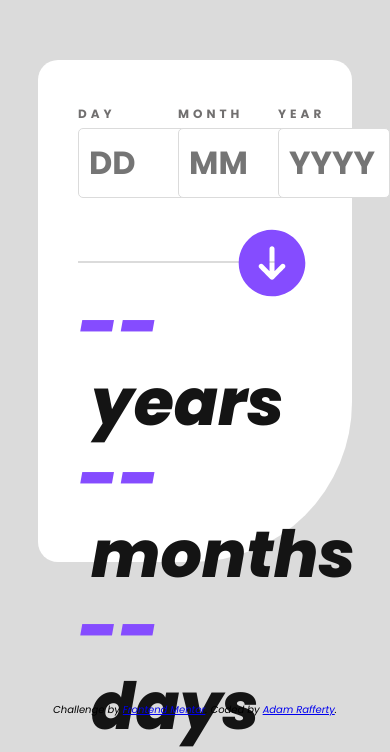
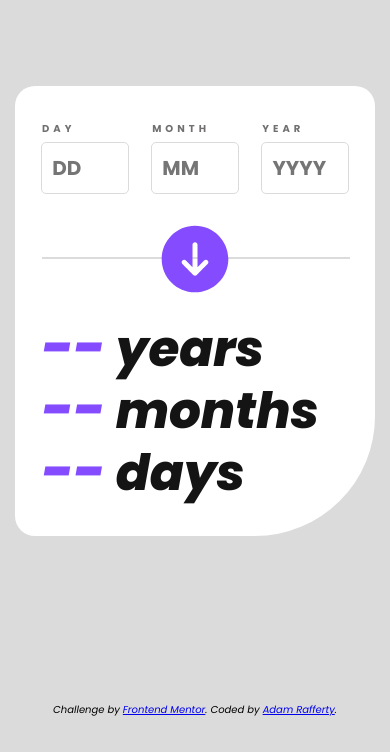
Before and after one commit to adraf/age-calculator-app, a plain HTML site: page index.html in a window 390 px wide. Shown: the part 111-863 px from the top of the page. Drawn offline with Linux system fonts and the light colour scheme.

Commit message:
all w orking and have added mobile styling

```diff
--- a/main.js
+++ b/main.js
@@ -19,10 +19,9 @@ const inputLabels = document.querySelectorAll('.inputLabels')
 const requiredMsg = document.querySelectorAll('.requiredMsg')
 
 const submitButton = document.getElementById('submit-btn')
-
 const daysInMonth = (year, month) => new Date(year, month, 0).getDate()
 
-// Need to account for which dates exist - leap years, certain months have 30 or 31
+// Need to account for which dates exist - leap years, months have 30 or 31 days
 // - APR, JUN, SEP, NOV - 30 days
 // - Rest 31 days
 // - FEB 28 days, or Leap Year 29 days
@@ -99,7 +98,7 @@ function checkDaysInMonth() {
       requiredMsg[0].innerText = 'Must be a valid day'
       submitButton.disabled = true
     } else if (monthNum === 2) {
-      //  If a year is a leap yr and month === 2 then set days to 29, else month === 2, set days to 28
+      // If a year is a leap yr and month === 2 then set days to 29, else month === 2, set days to 28
       // %4 yes -> %100 no = leap year || %4 yes -> %100 yes -> %400 yes = leap year
       // Leap Year
       if (yearNum !== 0 && ((yearNum % 4 === 0 && yearNum % 100 !== 0) || (yearNum % 4 === 0 && yearNum % 100 === 0 && yearNum % 400 === 0)) && dayNum > 29) {
@@ -173,50 +172,8 @@ function checkDaysInMonth() {
 }
 checkDaysInMonth()
 
-// ! Delete
-// function leapYear() {
-//   dateForm.addEventListener('change', (e) => {
-//     const yearNum = Number(yearInput.value)
-//     const monthNum = Number(monthInput.value)
-//     const dayNum = Number(dayInput.value)
-//     if (monthNum === 2 && dayNum > 29 && (yearNum % 4 === 0 && yearNum % 100 !== 0) || (yearNum % 4 === 0 && yearNum % 100 === 0 && yearNum % 400 === 0)) {
-//       // dayInput.setAttribute('max', 29)
-//     // if (dayNum > 29) {
-//       inputBoxes[0].classList.add('error-box')
-//       inputLabels[0].classList.add('error-color')
-//       requiredMsg[0].classList.remove('hideMsg')
-//       requiredMsg[0].classList.add('error-color')
-//       requiredMsg[0].innerText = 'Must be a valid date'
-//       console.log('29')
-//       // }
-//     } else if (monthNum === 2 && dayNum > 28) {
-//       // dayInput.setAttribute('max', 28)
-//       // if (dayNum > 28) {
-//       inputBoxes[0].classList.add('error-box')
-//       inputLabels[0].classList.add('error-color')
-//       requiredMsg[0].classList.remove('hideMsg')
-//       requiredMsg[0].classList.add('error-color')
-//       requiredMsg[0].innerText = 'Must be a valid date'
-//       console.log('28')
-//       // }
-//     } else {
-//       for (e of inputBoxes) {
-//         e.classList.remove('error-box')
-//       }
-//       for (e of inputLabels) {
-//         e.classList.remove('error-color')
-//       }
-//       for (e of requiredMsg) {
-//         e.classList.add('hideMsg')
-//         e.classList.remove('error-color')
-//         e.innerText = ''
-//       }
-//     }
-//   })
-// }
-// leapYear()
-
 function getResults(inputDay, inputMonth, inputYear) {
+  // const leapDays = getLeapDays()
   const dd = inputDay.length < 2 ? `0${inputDay}` : `${inputDay}`
   const mm = inputMonth.length < 2 ? `0${inputMonth}` : `${inputMonth}`
   const date = `${inputYear}-${mm}-${dd}T00:00:01`
@@ -225,8 +182,8 @@ function getResults(inputDay, inputMonth, inputYear) {
   const daysPassed = Math.floor(diff / (1000 * 60 * 60 * 24))
   // year
   const yearRes = Math.floor(daysPassed / 365)
-  const leapYr = Math.floor(yearRes / 4)
-  const leftOver = (daysPassed - (yearRes * 365)) - leapYr
+  const leftOver = (daysPassed - (yearRes * 365))
+
   // months
   // months are an array so Jan starts at 0
   const birthMonth = new Date(date).getMonth() + 1
@@ -239,6 +196,43 @@ function getResults(inputDay, inputMonth, inputYear) {
     }
   }
   const monthRes = lessThanMonth()
+
+  // function getLeapDays() {
+  //   const pastYr = thisYear - 1
+  //   const pastYrTwo = thisYear - 2
+  //   if ((thisYear % 4 === 0 && thisYear % 100 !== 0) || (thisYear % 4 === 0 && thisYear % 100 === 0 && thisYear % 400 === 0)) {
+  //     if (thisMonth > 2 && (Number(inputMonth) === 1 || Number(inputMonth) === 2 && inputDay <= 29)) {
+  //       return Math.floor((thisYear - Number(inputYear)) / 4) + 2
+  //     } else if ((thisMonth > 2 && Number(inputMonth) > 2)
+  //     ||
+  //     ((thisMonth === 1 || thisMonth === 2 && todayDate < 29) && (Number(inputMonth) === 1 || Number(inputMonth) === 2 && inputDay <= 29))) {
+  //       return Math.floor((thisYear - Number(inputYear)) / 4) + 1
+  //     } else if ((thisMonth === 1 || thisMonth === 2 && todayDate < 29) && Number(inputMonth) > 2) {
+  //       return Math.floor((thisYear - Number(inputYear)) / 4)
+  //     }
+  //   } else if ((pastYr % 4 === 0 && pastYr % 100 !== 0) || (pastYr % 4 === 0 && pastYr % 100 === 0 && pastYr % 400 === 0)) {
+  //     if (Number(inputMonth) === 1 || Number(inputMonth) === 2 && inputDay <= 29) {
+  //       return Math.floor(((thisYear - 1) - Number(inputYear)) / 4) + 1
+  //     } else {
+  //       return Math.floor(((thisYear - 1) - Number(inputYear)) / 4)
+  //     }
+  //   } else if ((pastYrTwo % 4 === 0 && pastYrTwo % 100 !== 0) || (pastYrTwo % 4 === 0 && pastYrTwo % 100 === 0 && pastYrTwo % 400 === 0)) {
+  //     if (Number(inputMonth) === 1 || Number(inputMonth) === 2 && inputDay <= 29) {
+  //       return Math.floor(((thisYear - 2) - Number(inputYear)) / 4) + 1
+  //     } else {
+  //       return Math.floor(((thisYear - 2) - Number(inputYear)) / 4)
+  //     }
+  //   } else {
+  //     if (Number(inputMonth) === 1 || Number(inputMonth) === 2 && inputDay <= 29) {
+  //       return Math.floor(((thisYear - 3) - Number(inputYear)) / 4) + 1
+  //     } else {
+  //       return Math.floor(((thisYear - 3) - Number(inputYear)) / 4)
+  //     }
+  //   }
+  // }
+  // getLeapDays()
+
+
 
   // days
   const prevMonthLength = daysInMonth(thisYear, thisMonth - 1)
--- a/style.css
+++ b/style.css
@@ -44,12 +44,11 @@ body {
 
 main {
   background-color: var(--white);
-  width: 60%;
-  height: 50%;
+  width: 500px;
+  height: 450px;
   display: flex;
   flex-direction: column;
   align-items: center;
-  justify-content: space-evenly;
   border-radius: 20px;
   border-bottom-right-radius: 160px;
   padding: 40px;
@@ -79,6 +78,12 @@ main {
   font-size: 32px;
   padding: 10px;
   width: 90px;
+  cursor: pointer;
+}
+
+.inputBoxes:focus {
+  outline: none !important;
+  border: 1px var(--purple) solid;
 }
 
 .inputLabels {
@@ -109,10 +114,16 @@ input[type="submit"] {
   position: absolute;
   top: -30px;
   right: 0;
+  cursor: pointer;
 }
 
 path {
   fill: var(--purple);
+  transition: 0.1s ease-in-out;
+}
+
+path:hover {
+  fill: var(--off-black);
 }
 
 /* Removes increment buttons from number fields */
@@ -173,3 +184,69 @@ input::-webkit-inner-spin-button {
   padding: 15px;
   font-size: 10px;
 }
+
+@media (max-width: 680px) {
+
+  /* main width smaller */
+  /* main height taller */
+  main {
+    width: 340px;
+    padding: 30px 10px 0 10px;
+    border-radius: 20px;
+    border-bottom-right-radius: 120px;
+    height: 420px;
+  }
+
+  /* input boxes width larger */
+  .date-input-section {
+    width: 90%;
+  }
+
+  .form-section {
+    width: 100%;
+  }
+
+  .form-titles-and-inputs {
+    width: 28%;
+    align-items: center;
+  }
+
+  .inputBoxes {
+    font-size: 20px;
+    padding: 10px 0 10px 10px;
+    width: 88%;
+  }
+
+  .inputLabels {
+    align-self: flex-start;
+    font-size: 10px;
+  }
+
+  /* move button to middle, reduce hr */
+  hr {
+    width: 100%;
+  }
+
+  .submit-btn-svg {
+    left: 0;
+    right: 0;
+    margin: 0 auto;
+  }
+
+
+  .time-result {
+    width: 90%;
+    height: 60%;
+    font-size: 50px;
+    line-height: 60px;
+    display: flex;
+    flex-direction: column;
+    justify-content: center;
+    align-content: flex-start;
+  }
+
+  /* Result numbers */
+  .ind-result {
+    font-size: 55px;
+  }
+}
```
Also changed, not shown: 1 other file.
